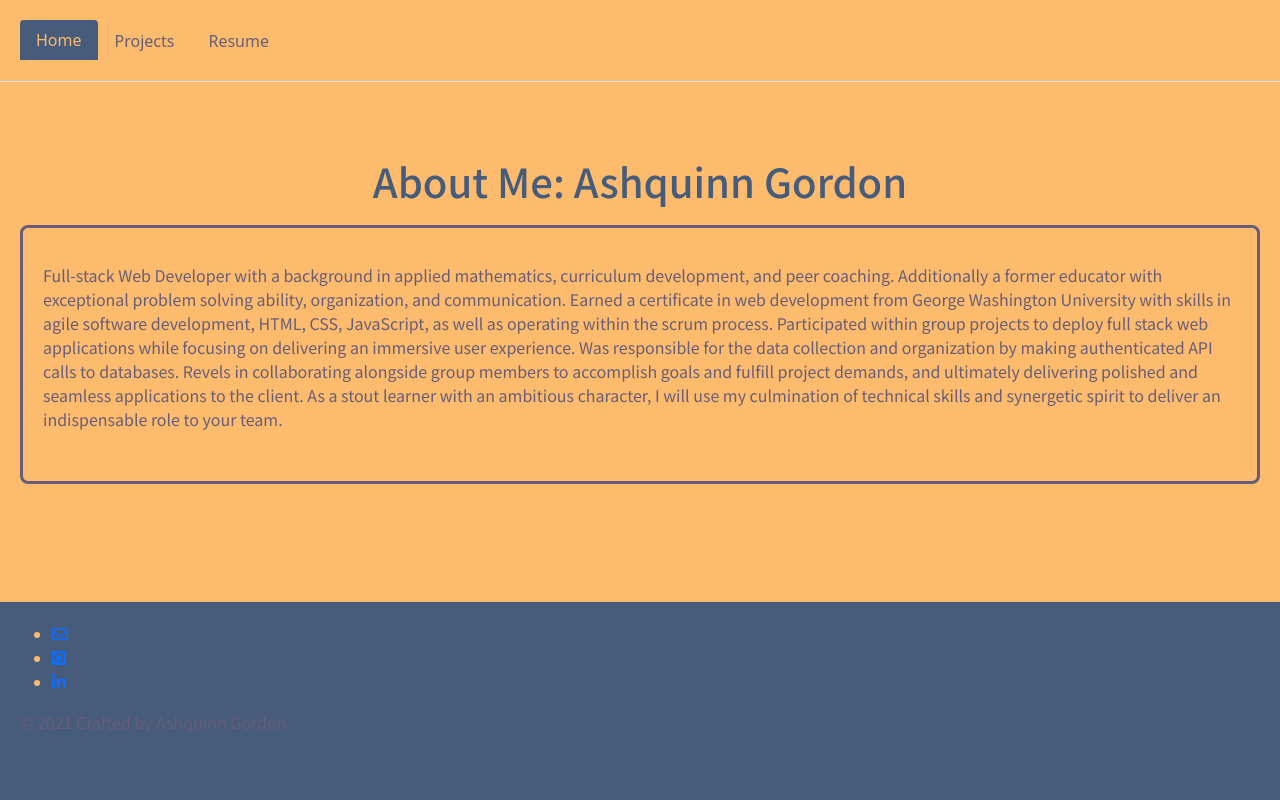
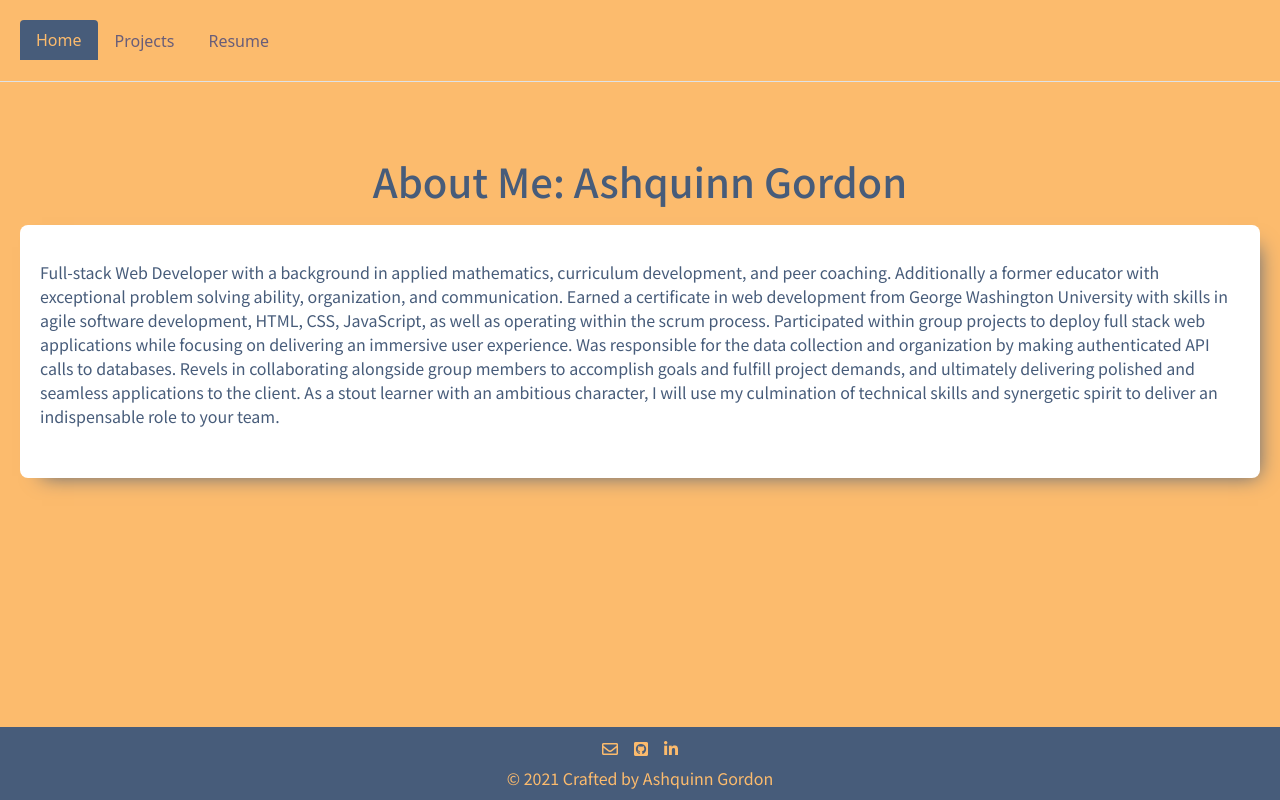
Before and after one commit to Ashquinn/react_portfolio1, a React (Create React App) app: page / in a window 1280 px wide. Built offline with nearby package versions, Linux system fonts and the light colour scheme.

Commit message:
portfolio style updated

```diff
--- a/src/assets/css/style.css
+++ b/src/assets/css/style.css
@@ -12,9 +12,6 @@
 body {
     min-height: 100vh;
     background-color: var(--orange-accent);
-}
-
-body {
     height: 100% !important;
 }
 
@@ -67,23 +64,19 @@ h1{
     margin: 20px 20px 50px 20px;
     padding: 35px 20px 50px 20px;
     font-family: var(--font-family);
-    border-style: solid;
+    border-style: none;
     border-radius: 0.5rem;
+    color: var(--dark-accent);
+    background-color: white;
+    /* border: 1px solid; */
+    box-shadow: 10px 10px 20px -12px var(--dark-accent);
+
 }
 
 .main{
     padding-top: 75px;
 }
 
-footer {
-    width: 100%;
-    background-color: var(--dark-accent);
-    padding: 20px 20px 50px 20px;
-    color: var(--orange-accent);
-    position: fixed;
-    left: 0;
-    bottom: 0;
-}
 
 p {
     color: var(--purple-dark);
@@ -126,6 +119,22 @@ form button {
     border-color: var(--purple-dark);
 }
 
+.card{
+    box-shadow: 10px 10px 20px -12px var(--dark-accent);
+    border-style: none;
+}
+
+.card-title, .card-text{
+    color: var(--dark-accent);
+
+}
+
+.card-img-top {
+    width: 100%;
+    height: 40vh;
+    object-fit: cover;
+}
+
 .deploy {
     padding: 0.2em 0.2em 0.2em 1em;
     color: white;
@@ -162,6 +171,47 @@ form button {
     border-width: .3px .3px .3px 0;
     border-top-right-radius: 1em;
     border-bottom-right-radius: 1em;
+}
+
+.skills-header {
+    background-color: var(--dark-accent);
+    color: var(--orange-accent);
+}
+
+footer {
+    padding: 0;
+    text-align: center;
+    width: 100%;
+    background-color: var(--dark-accent);
+    position: fixed;
+    left: 0;
+    bottom: 0;
+}
+
+footer p{
+    color: var(--orange-accent);
+    margin-bottom: 10px;
+}
+
+.footerNav{
+    align-content: center;
+}
+
+.footerNav ul{
+    margin-top: 10px;
+    margin-bottom: 5px;
+    margin-left: -16px;
+    list-style-type: none;
+}
+
+.footerNav ul li {
+    margin-right: 1em;
+    display: inline-block;
+}
+
+
+.footerNav a{
+    color: var(--orange-accent);
 }
 
 .hide {
```
